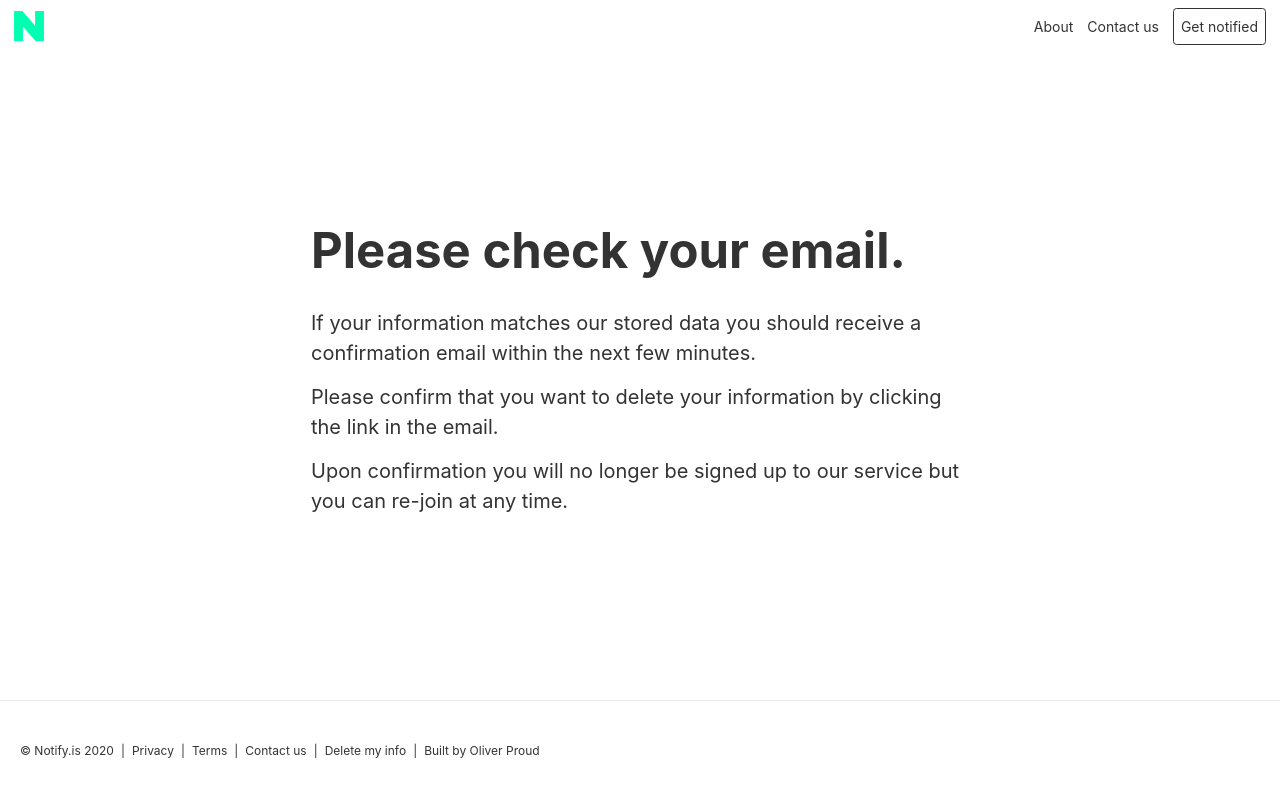
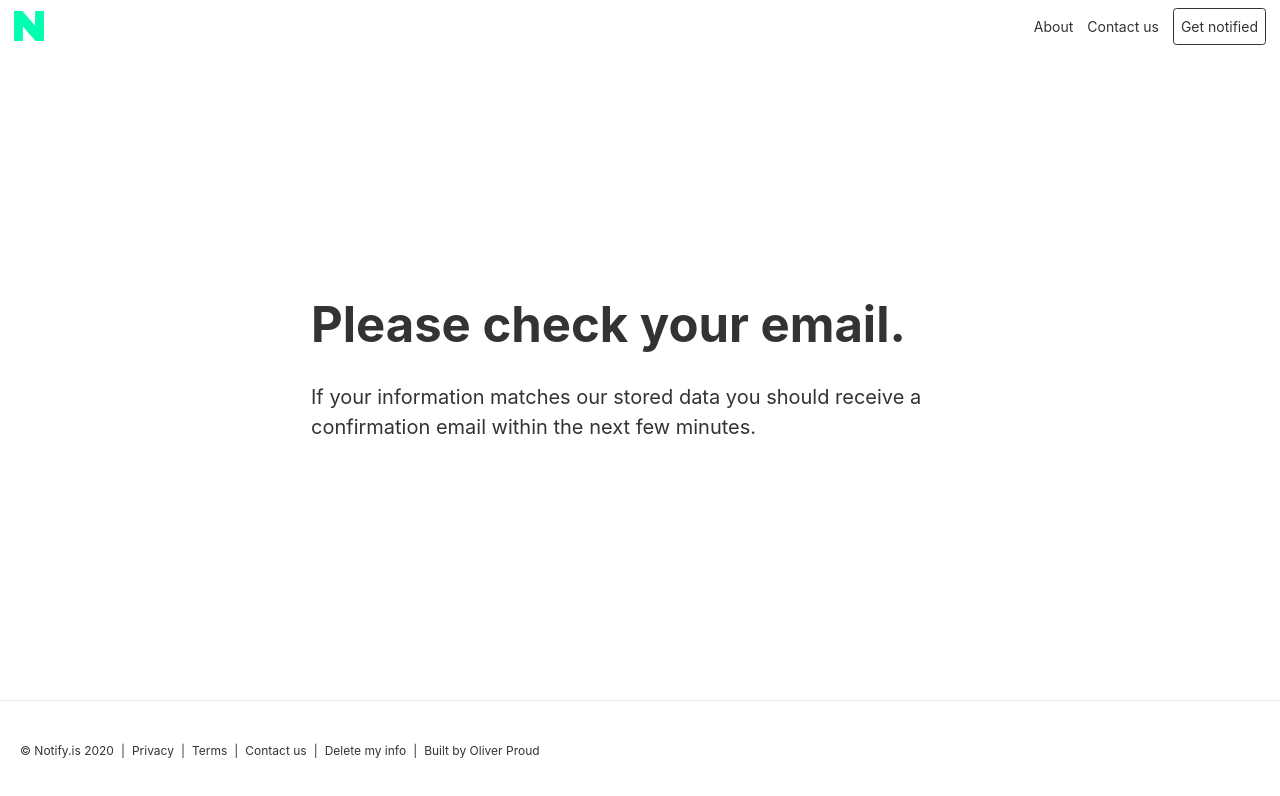
Before and after one commit to oliverproud/notify.is, a Next.js app: page /confirm in a window 1280 px wide. Shown: the top 796 px of the page. Built offline with nearby package versions, Linux system fonts and the light colour scheme.

Commit message:
shorten confirm page

```diff
--- a/pages/confirm.js
+++ b/pages/confirm.js
@@ -15,8 +15,6 @@ export default function ConfirmDelete() {
         <div className="intro-header px-4">
           <h1 className="display-4">Please check your email.</h1>
           <p className="p-delete">If your information matches our stored data you should receive a confirmation email within the next few minutes.</p>
-          <p className="p-delete">Please confirm that you want to delete your information by clicking the link in the email.</p>
-          <p className="p-delete">Upon confirmation you will no longer be signed up to our service but you can re-join at any time.</p>
         </div>
       </div>
 
```
